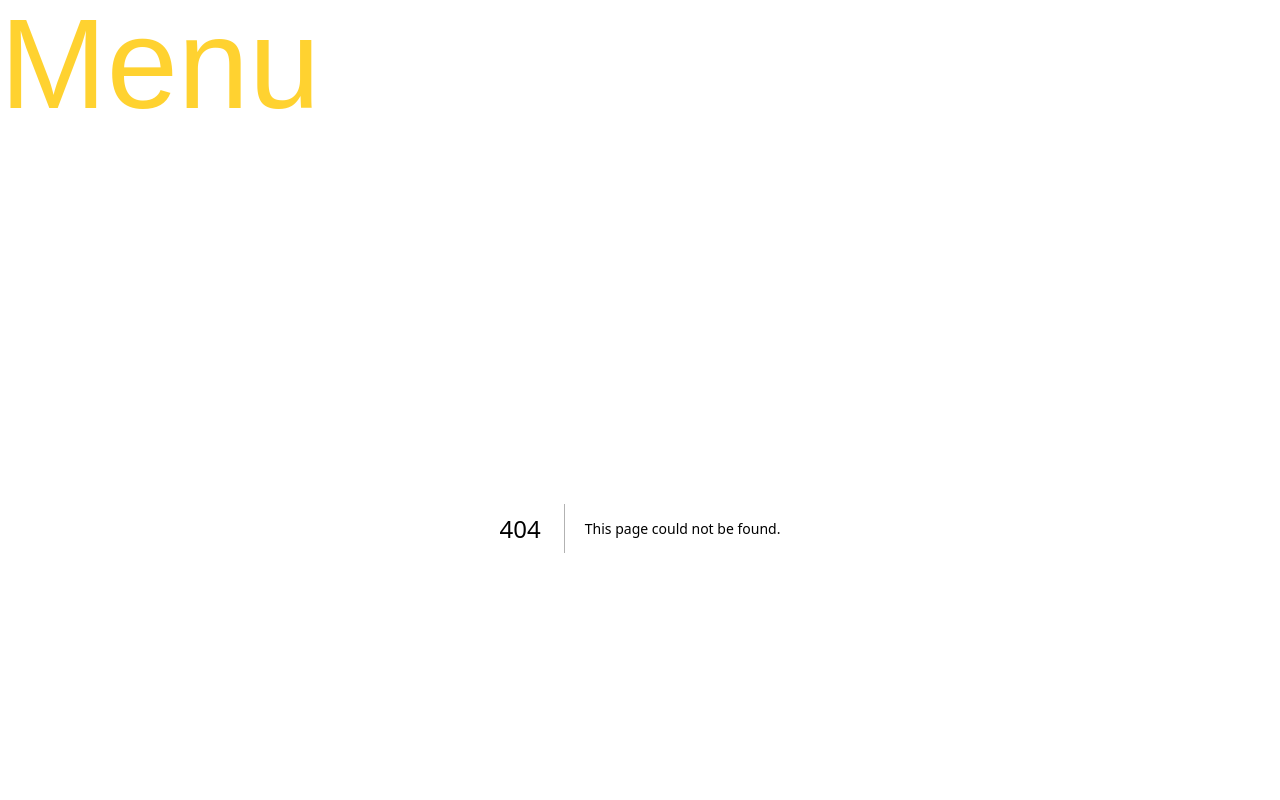
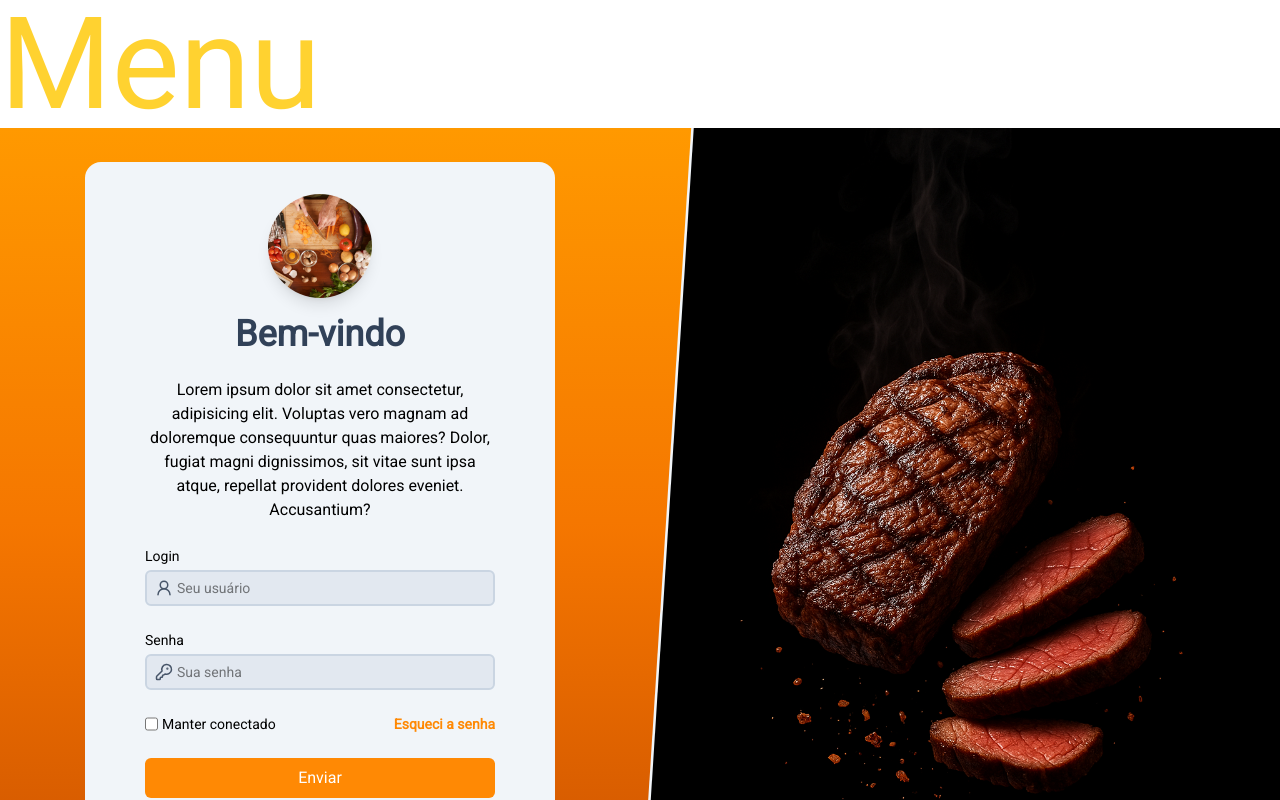
Before and after one commit to Joao-sl/Recipes-Frontend, a Next.js app: page /login in a window 1280 px wide. Before the commit this address had no page. Shown: the top 800 px of the page. Built offline with nearby package versions, Linux system fonts and the light colour scheme.

Commit message:
Add LoginForm component with form handling and layout; update global styles

```diff
--- a/src/app/globals.css
+++ b/src/app/globals.css
@@ -1,3 +1,5 @@
+@import url("https://fonts.googleapis.com/css2?family=Roboto&display=swap");
+
 @import "tailwindcss";
 
 @custom-variant dark (&:where(.dark, .dark *));
@@ -5,5 +7,17 @@
 body {
   background: var(--background);
   color: var(--foreground);
-  font-family: Arial, Helvetica, sans-serif;
+  font-family: 'Roboto', sans-serif;
 }
+
+.clip-left-shape {
+  clip-path: polygon(0 0, 90% 0, 100% 100%, 0% 100%);
+}
+
+.clip-right-shape {
+  clip-path: polygon(8% 0, 100% 0, 100% 100%, 0 100%);
+}
+
+.clip-right-shape-inner {
+  clip-path: polygon(8.4% 0, 100% 0, 100% 100%, 0.4% 100%);
+}
--- /dev/null
+++ b/src/app/login/page.tsx
@@ -0,0 +1,5 @@
+import { LoginForm } from '@/components/LoginForm';
+
+export default function LoginPage() {
+  return <LoginForm />;
+}
--- /dev/null
+++ b/src/components/LoginForm/index.tsx
@@ -0,0 +1,49 @@
+'use client';
+
+import { KeyRoundIcon, User2Icon } from 'lucide-react';
+import { AuthFormLayout } from '../AuthFormLayout';
+import { InputText } from '../InputText';
+
+export function LoginForm() {
+  function HandleSubmit(event: React.FormEvent<HTMLElement>) {
+    event.preventDefault();
+    alert('ToDo');
+  }
+
+  return (
+    <AuthFormLayout
+      onSubmit={HandleSubmit}
+      title='Bem-vindo'
+      description='Lorem ipsum dolor sit amet consectetur, adipisicing elit. Voluptas vero magnam ad doloremque consequuntur quas maiores? Dolor, fugiat magni dignissimos, sit vitae sunt ipsa atque, repellat provident dolores eveniet. Accusantium?'
+      imageProps={{
+        src: '/images/roast_beef.png',
+        alt: '',
+        fill: true,
+        priority: true,
+        'aria-hidden': true,
+      }}
+      linkProps={{ href: '/register' }}
+      RegisterOrLoginMsg='Ainda não tem uma conta?'
+      linkText='Crie aqui'
+      loginPage={true}
+    >
+      <InputText
+        Icon={User2Icon}
+        labelText='Login'
+        id='login'
+        type='text'
+        placeholder='Seu usuário'
+        autoComplete='on'
+        required
+      />
+      <InputText
+        Icon={KeyRoundIcon}
+        labelText='Senha'
+        id='senha'
+        type='password'
+        placeholder='Sua senha'
+        required
+      />
+    </AuthFormLayout>
+  );
+}
```
